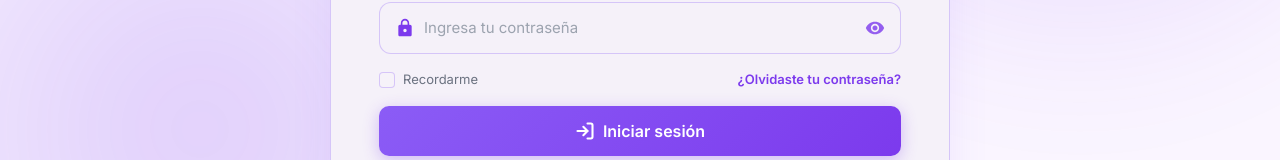
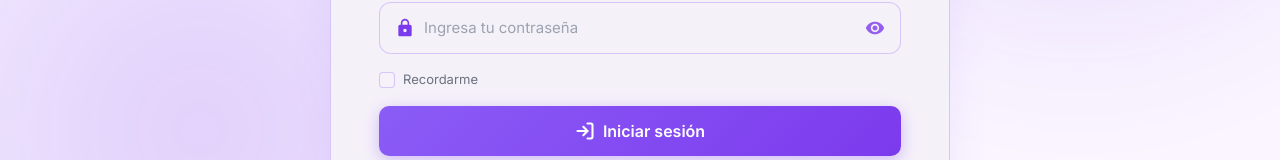
Before and after one commit to gstla1985-oss/notas_front_angular, an Angular app: page /login in a window 1280 px wide. Shown: the part 467-627 px from the top of the page. Built offline with nearby package versions, Linux system fonts and the light colour scheme.

Commit message:
fix: quitar el "olvido contraseña?" por ahora

```diff
--- a/src/app/pages/login/login.component.ts
+++ b/src/app/pages/login/login.component.ts
@@ -69,7 +69,6 @@
             <label class="checkbox-label">
               <input type="checkbox" /><span>Recordarme</span>
             </label>
-            <a routerLink="/forgot-password" class="forgot-link">¿Olvidaste tu contraseña?</a>
           </div>
 
           <button id="login-btn" class="btn-primary login-btn" (click)="doLogin()" [disabled]="loading()">
```
Also changed, not shown: 2 other files (tests, documents, lock files or other folders).
